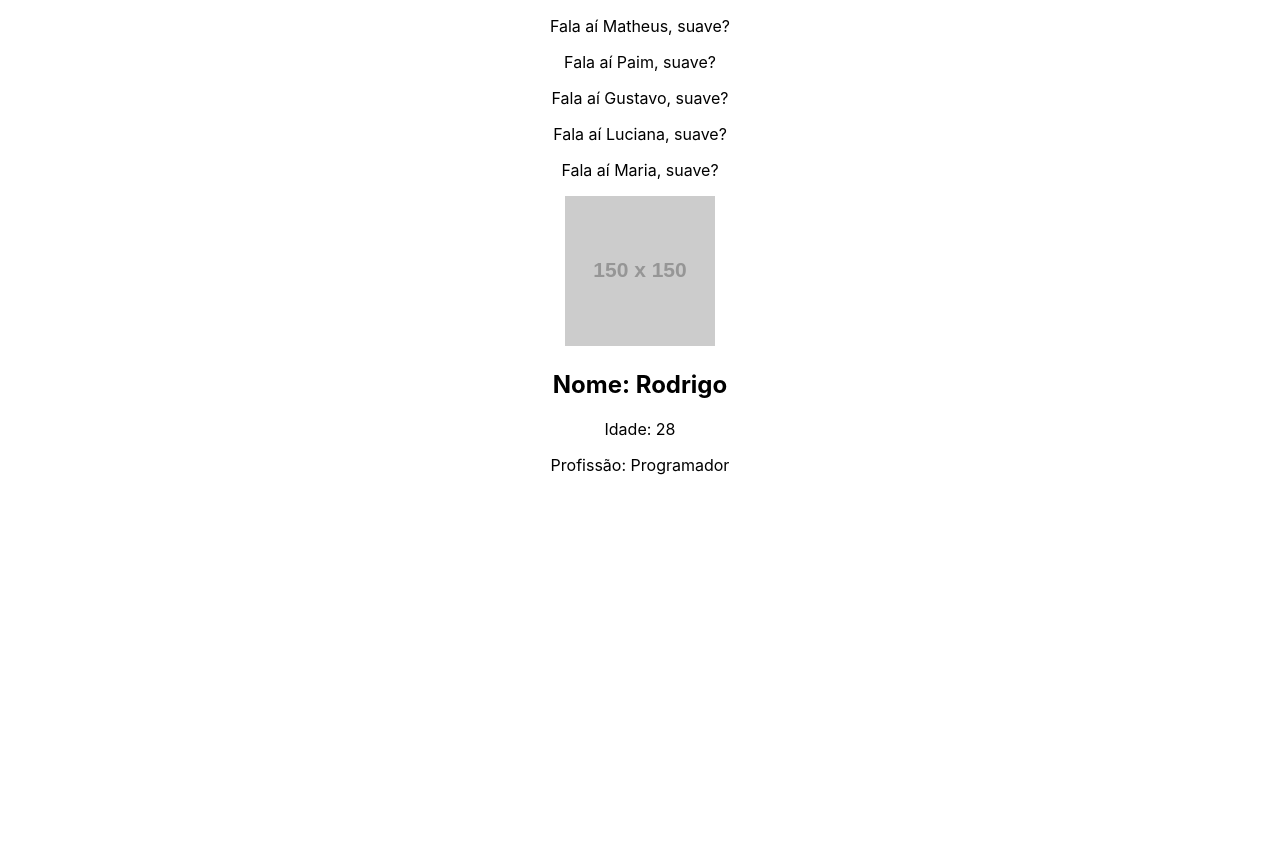
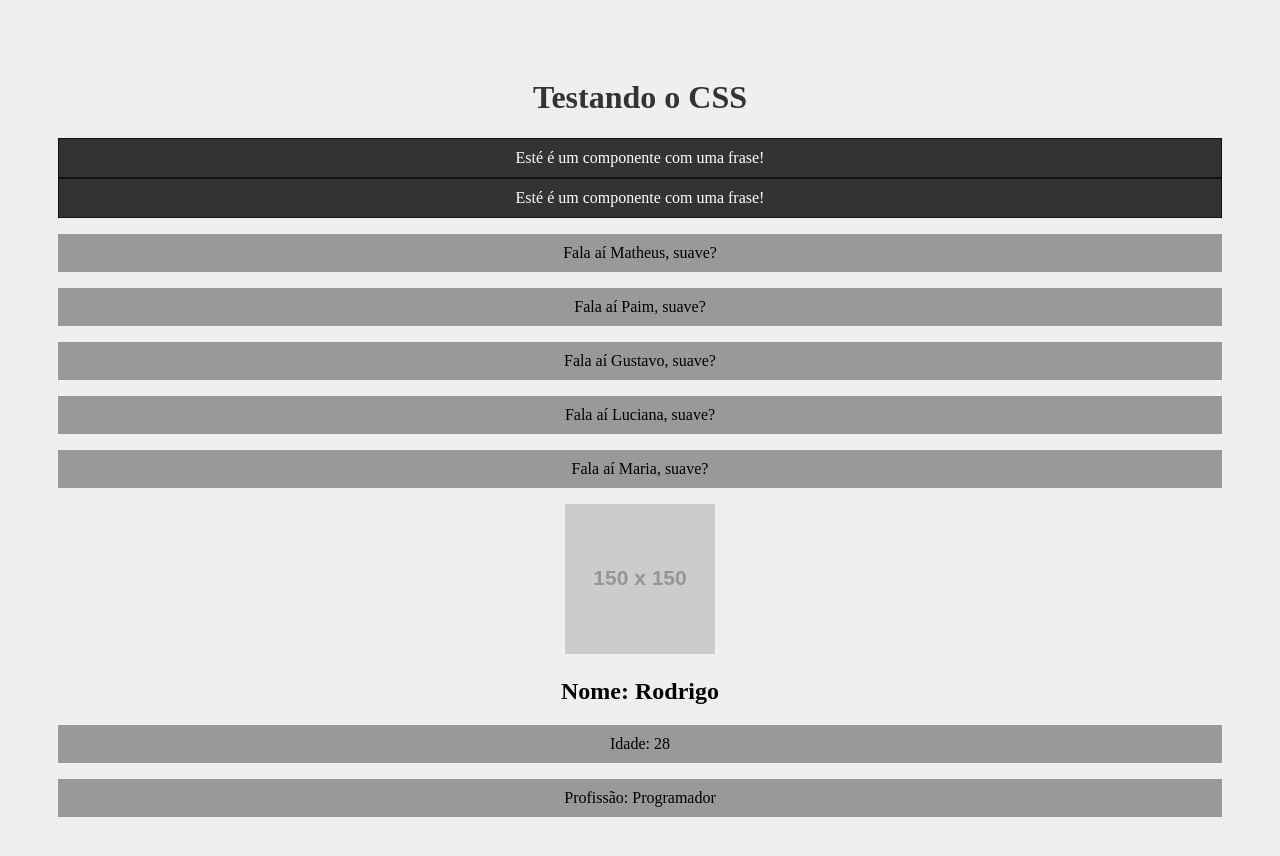
Before and after one commit to Lucas-Paim-Lavras/react_js_curso, a React (Create React App) app in the folder meu-projeto/: page / in a window 1280 px wide. Shown: the top 856 px of the page. Before the commit the page ends 800 px from the top, so only its background shows below. Built offline with nearby package versions, Linux system fonts and the light colour scheme.

Commit message:
Aula sobre Inserinco CSS no React (CSS modules)

```diff
--- a/meu-projeto/src/App.js
+++ b/meu-projeto/src/App.js
@@ -1,6 +1,7 @@
 import "./App.css";
 import SayMyName from "./components/SayMyName";
 import Pessoa from "./components/Pessoa";
+import Frase from "./components/Frase";
 //usaremos essa área para importar coisas
 
 function App() {
@@ -9,6 +10,9 @@
   return (
     //Aqui, precisa usar className, sempre!
     <div className="App">
+      <h1>Testando o CSS</h1>
+      <Frase/>
+      <Frase/>
       <SayMyName nome="Matheus" />
       <SayMyName nome="Paim" />
       <SayMyName nome="Gustavo" />
--- a/meu-projeto/src/components/Frase.js
+++ b/meu-projeto/src/components/Frase.js
@@ -1,7 +1,9 @@
+import styles from './Frase.module.css'  //é preciso importar o css modules para as componentes
+
 function Frase(){
     return(
-        <div>
-            <p>Esté é um componente com uma frase!</p>
+        <div className= {styles.fraseContainer}>
+            <p className={styles.fraseContent}>Esté é um componente com uma frase!</p>
         </div>
     )
 }
--- /dev/null
+++ b/meu-projeto/src/components/Frase.module.css
@@ -0,0 +1,12 @@
+/* Não podemos criar classes separando por "-", somente "_" ou "modo camelo" */
+
+.fraseContainer{
+    background-color: #333;
+    border: 1px solid #111;
+}
+
+.fraseContent{
+    color: #fff;
+    background-color: #333;
+    margin: 0;
+}
--- a/meu-projeto/src/index.css
+++ b/meu-projeto/src/index.css
@@ -1,13 +1,16 @@
 body {
-  margin: 0;
-  font-family: -apple-system, BlinkMacSystemFont, 'Segoe UI', 'Roboto', 'Oxygen',
-    'Ubuntu', 'Cantarell', 'Fira Sans', 'Droid Sans', 'Helvetica Neue',
-    sans-serif;
-  -webkit-font-smoothing: antialiased;
-  -moz-osx-font-smoothing: grayscale;
+  padding: 50px;
+  background-color: #efefef;
 }
 
-code {
-  font-family: source-code-pro, Menlo, Monaco, Consolas, 'Courier New',
-    monospace;
+h1{
+  color: #333;
 }
+
+
+p{
+  background-color: #999;
+  padding: 10px;
+}
+
+/* É bem útil usar esse arquivo index.css para quando queremosmudar coisas globais, porém, quando eu quero estilizar componentes, fica muito bom também */
```
